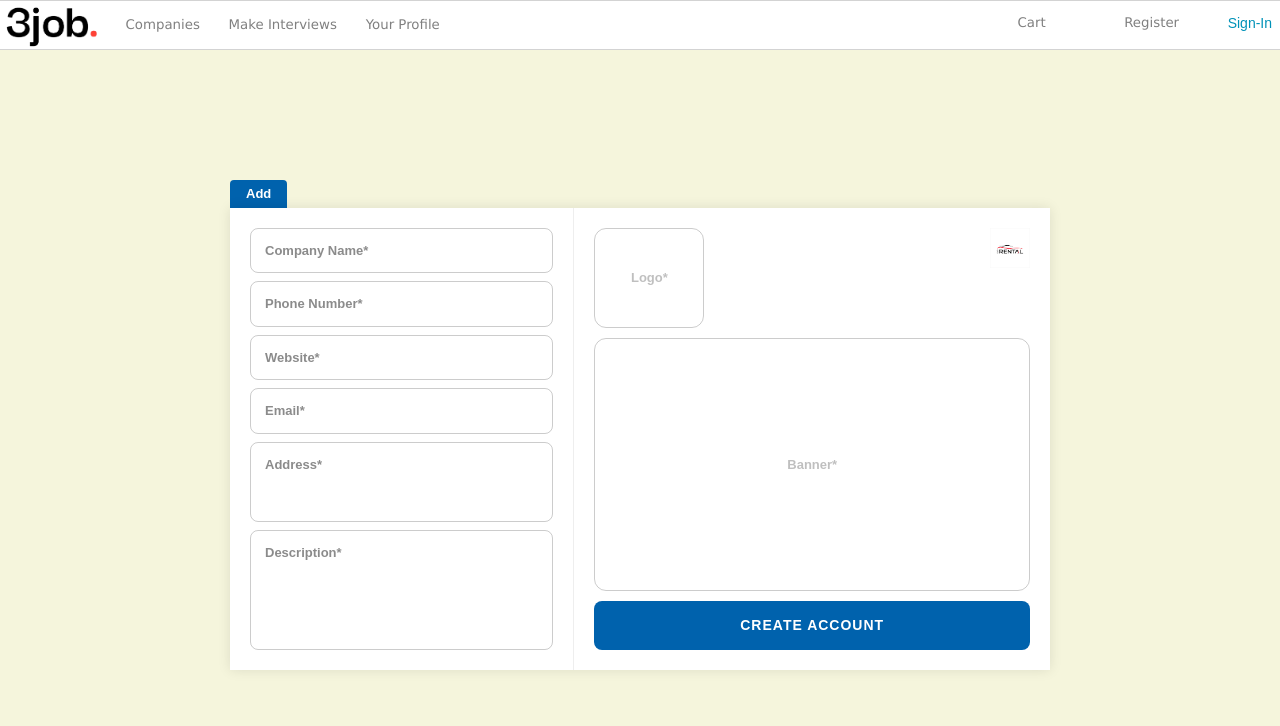
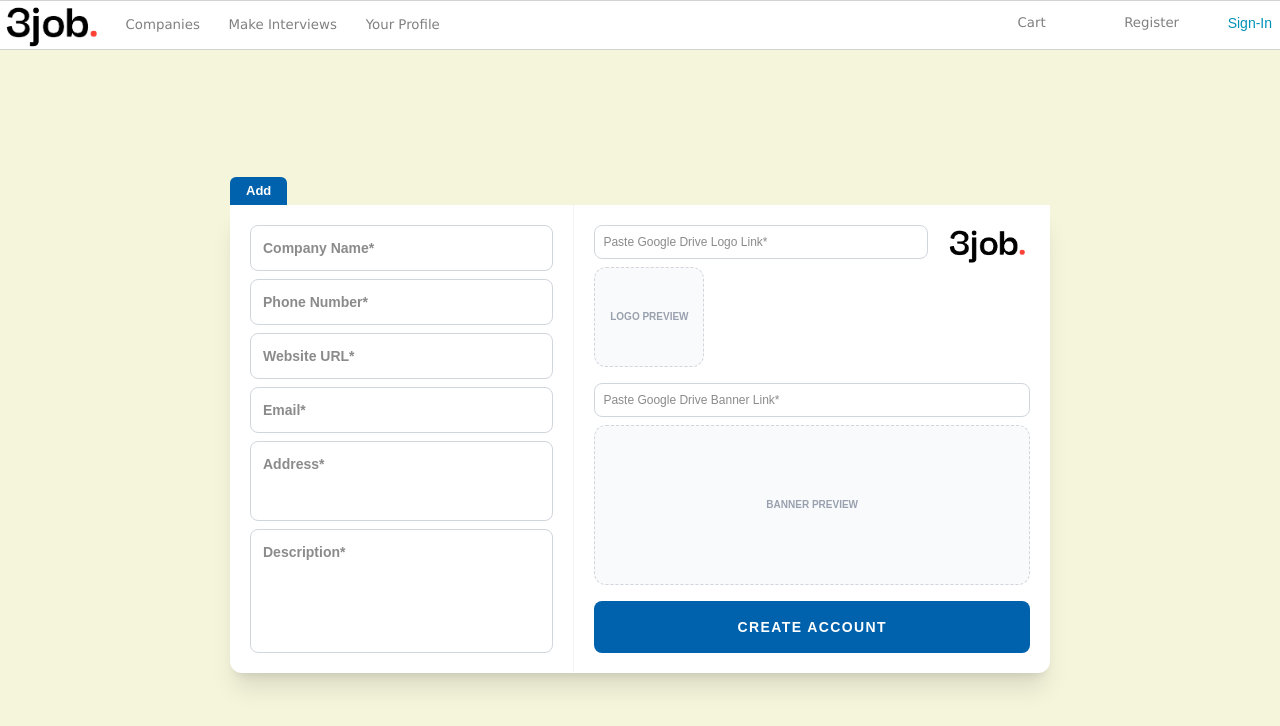
Before and after one commit to Boom21362/3Job_FrontEnd, a Next.js app: page /company/add in a window 1280 px wide. Shown: the top 726 px of the page. Built offline with nearby package versions, Linux system fonts and the light colour scheme; no server answers.

Commit message:
Updated Company page

```diff
--- a/next.config.ts
+++ b/next.config.ts
@@ -3,7 +3,7 @@ import type { NextConfig } from "next";
 const nextConfig: NextConfig = {
   /* config options here */
   images:{
-    domains:['drive.google.com','lh3.googleusercontent.com']}
+    domains:['drive.google.com','lh3.googleusercontent.com','media.licdn.com']}
 ,experimental: {
     serverActions: { bodySizeLimit: '2mb' },
 },
--- a/src/app/(companyinfo)/company/[cid]/page.tsx
+++ b/src/app/(companyinfo)/company/[cid]/page.tsx
@@ -1,88 +1,85 @@
-import getCompany from "@/libs/getCompany"
-import { getServerSession } from "next-auth"
-import { authOptions } from "@/app/api/auth/[...nextauth]/route"
-import Link from "next/link"
+import getCompany from "@/libs/getCompany";
+import { getServerSession } from "next-auth";
+import { authOptions } from "@/app/api/auth/[...nextauth]/route";
+import Link from "next/link";
+import Image from "next/image"; // Recommended for Next.js
 
 export default async function CompanyDetailPage({
   params,
 }: {
-  params: Promise<{ cid: string }>
+  params: Promise<{ cid: string }>;
 }) {
-  const { cid } = await params
+  const { cid } = await params;
 
-  // ดึงข้อมูลบริษัทจาก API โดยใช้ id จาก URL
-  const companyData = await getCompany(cid)
-  const company = companyData.data
+  // Fetch company data
+  const companyData = await getCompany(cid);
+  const company = companyData.data;
 
-  // เช็ค session ว่า user เป็น admin หรือเปล่า
-  const session = await getServerSession(authOptions)
-  const isAdmin = session?.user?.role === "admin"
+  // Check session and admin role
+  const session = await getServerSession(authOptions);
+  const isAdmin = session?.user?.role === "admin";
+
+  // Helper to handle Google Drive image links if necessary
+  const getImageUrl = (url: string) => {
+    if (!url) return null;
+    const driveMatch = url.match(/\/d\/(.+?)\/(view|edit|usp)/);
+    if (driveMatch && driveMatch[1]) {
+      return `https://lh3.googleusercontent.com/d/${driveMatch[1]}`;
+    }
+    return url;
+  };
+
+  const bannerImg = getImageUrl(company.compbannersrc);
+  const logoImg = getImageUrl(company.compimgsrc);
+  console.log(logoImg)
+  console.log(bannerImg)
 
   return (
-    <main
-      style={{
-        minHeight: "100vh",
-        background: "linear-gradient(180deg, #F5F5DC 53.85%, rgba(255,255,255,0.1) 100%)",
-        padding: "28px 60px",
-        fontFamily: "Inter, sans-serif",
-      }}
-    >
-      {/* Banner บนสุด */}
-      <div
-        style={{
-          background: "#D9D9D9",
-          borderRadius: "16px",
-          height: "180px",
-          display: "flex",
-          alignItems: "center",
-          justifyContent: "center",
-          color: "#888",
-          fontSize: "24px",
-          fontWeight: 600,
-        }}
-      >
-        Banner
+    <main className="min-h-screen bg-[#F5F5DC] p-4 md:p-8 lg:px-[60px] font-sans">
+
+      {/* 1. Banner Section (Now uses company.banner) */}
+      <div className="relative w-full h-[220px] rounded-2xl overflow-hidden shadow-inner bg-[#D9D9D9]">
+        {bannerImg ? (
+          <img
+            src={bannerImg}
+            alt="Company Banner"
+            className="w-full h-full object-cover"
+          />
+        ) : (
+          <div className="w-full h-full flex items-center justify-center text-[#888] text-2xl font-semibold">
+            {company.name}
+          </div>
+        )}
       </div>
 
-      {/* Avatar + ชื่อ + ปุ่ม */}
-      <div
-        style={{
-          display: "flex",
-          alignItems: "center",
-          gap: "16px",
-          marginTop: "-30px",
-          marginBottom: "32px",
-        }}
-      >
-        {/* Avatar ตัวอักษรแรกของชื่อบริษัท */}
-        <div
-          style={{
-            width: "100px", height: "100px",
-            background: "#1a1a2e",
-            borderRadius: "16px",
-            border: "4px solid #F5F5DC",
-            boxShadow: "0 4px 16px rgba(0,0,0,0.25)",
-            display: "flex", alignItems: "center", justifyContent: "center",
-            fontSize: "40px", fontWeight: 700, color: "#fff",
-            flexShrink: 0,
-          }}
-        >
-          {company.name.charAt(0).toUpperCase()}
+      {/* 2. Header Section (Avatar + Name + Buttons) */}
+      <div className="flex flex-col md:flex-row items-center md:items-end gap-6 -mt-12 mb-10 px-4">
+
+        {/* Avatar (Now uses company.logo) */}
+        <div className="w-[140px] h-[140px] bg-[#1a1a2e] rounded-3xl border-4 border-[#F5F5DC] shadow-2xl flex items-center justify-center overflow-hidden shrink-0">
+          {logoImg ? (
+            <img
+              src={logoImg}
+              alt="Logo"
+              className="w-full h-full object-cover"
+            />
+          ) : (
+            <span className="text-5xl font-bold text-white">
+              {company.name.charAt(0).toUpperCase()}
+            </span>
+          )}
         </div>
 
-        {/* ชื่อบริษัท + specialization tags */}
-        <div style={{ flex: 1 }}>
-          <div style={{ fontSize: "28px", fontWeight: 700, color: "#000", letterSpacing: "-0.5px", marginBottom: "6px" }}>
+        {/* Name and Tags */}
+        <div className="flex-1 text-center md:text-left pb-2">
+          <h1 className="text-3xl md:text-4xl font-extrabold text-slate-900 mb-3 tracking-tight">
             {company.name}
-          </div>
-          <div style={{ display: "flex", gap: "8px", flexWrap: "wrap" }}>
+          </h1>
+          <div className="flex flex-wrap gap-2 justify-center md:justify-start">
             {company.specializations.map((spec: string, i: number) => (
               <span
                 key={i}
-                style={{
-                  fontSize: "12px", background: "#E6F1FB", color: "#0C447C",
-                  borderRadius: "20px", padding: "3px 12px", fontWeight: 600,
-                }}
+                className="text-xs bg-[#E6F1FB] text-[#0C447C] rounded-full px-4 py-1.5 font-bold shadow-sm"
               >
                 {spec}
               </span>
@@ -90,72 +87,73 @@ export default async function CompanyDetailPage({
           </div>
         </div>
 
-        {/* ปุ่ม: admin เห็น Delete + Edit, ทุกคนเห็น Booking */}
-        <div style={{ display: "flex", gap: "10px", alignItems: "center", flexShrink: 0 }}>
+        {/* Action Buttons Group */}
+        <div className="flex flex-wrap gap-3 justify-center shrink-0 pb-2">
           {isAdmin && (
             <>
-              {/* ปุ่ม Delete เฉพาะ admin */}
-              <button
-                style={{
-                  width: "150px", height: "52px", background: "#C62828",
-                  borderRadius: "10px", border: "none", color: "#fff",
-                  fontSize: "14px", fontWeight: 700, cursor: "pointer",
-                }}
-              >
+              <button className="w-[140px] h-[52px] bg-[#C62828] hover:bg-red-700 rounded-xl text-white font-bold text-sm transition-colors shadow-md">
                 Delete Company
               </button>
-
-              {/* ปุ่ม Edit เฉพาะ admin */}
               <Link href={`/company/${cid}/edit`}>
-                <div
-                  style={{
-                    width: "150px", height: "52px", background: "#008EFB",
-                    borderRadius: "10px", color: "#fff", fontSize: "14px",
-                    fontWeight: 700, cursor: "pointer",
-                    display: "flex", alignItems: "center", justifyContent: "center",
-                  }}
-                >
+                <div className="w-[140px] h-[52px] bg-[#008EFB] hover:bg-blue-500 rounded-xl text-white font-bold text-sm flex items-center justify-center transition-colors shadow-md">
                   Edit Company
                 </div>
               </Link>
             </>
           )}
-
-          {/* ปุ่ม Booking ทุกคนเห็น */}
           <Link href={`/interviews/create?companyId=${cid}`}>
-            <div
-              style={{
-                width: "150px", height: "52px", background: "#0062AD",
-                borderRadius: "10px", color: "#fff", fontSize: "14px",
-                fontWeight: 700, cursor: "pointer", textAlign: "center",
-                lineHeight: 1.3, display: "flex", alignItems: "center",
-                justifyContent: "center",
-              }}
-            >
-              Booking<br />Interview
+            <div className="w-[140px] h-[52px] bg-[#0062AD] hover:bg-[#004a82] rounded-xl text-white font-bold text-sm flex items-center justify-center text-center leading-tight transition-all shadow-md active:scale-95">
+              Booking<br/>Interview
             </div>
           </Link>
         </div>
       </div>
 
-      {/* ข้อมูลบริษัท */}
-      <div style={{ display: "flex", flexDirection: "column", gap: "12px" }}>
-        <div style={{ fontSize: "18px", color: "#000" }}>
-          <strong>Phone Number:</strong> {company.tel}
+      {/* 3. INFO BOX */}
+      <div className="bg-white/60 backdrop-blur-md rounded-[32px] p-8 md:p-12 shadow-xl border border-white/40 mb-10">
+        <div className="grid grid-cols-1 md:grid-cols-2 gap-x-16 gap-y-6">
+          <div className="space-y-6">
+            <div className="flex flex-col">
+              <span className="text-sm font-bold text-[#0062AD] uppercase tracking-wider mb-1">Phone Number</span>
+              <span className="text-xl text-slate-800 font-medium">{company.tel}</span>
+            </div>
+            <div className="flex flex-col">
+              <span className="text-sm font-bold text-[#0062AD] uppercase tracking-wider mb-1">Email / Support</span>
+              <span className="text-xl text-slate-800 font-medium truncate">{company.website}</span>
+            </div>
+          </div>
+
+          <div className="space-y-6">
+            <div className="flex flex-col">
+              <span className="text-sm font-bold text-[#0062AD] uppercase tracking-wider mb-1">Office Address</span>
+              <span className="text-xl text-slate-800 font-medium leading-relaxed">{company.address}</span>
+            </div>
+            <div className="flex flex-col">
+              <span className="text-sm font-bold text-[#0062AD] uppercase tracking-wider mb-1">Official Website</span>
+              <a href={`https://${company.website}`} target="_blank" className="text-xl text-blue-600 font-medium hover:underline truncate">
+                {company.website}
+              </a>
+            </div>
+          </div>
         </div>
-        <div style={{ fontSize: "18px", color: "#000" }}>
-          <strong>Email:</strong> {company.website}
-        </div>
-        <div style={{ fontSize: "18px", color: "#000" }}>
-          <strong>Address:</strong> {company.address}
-        </div>
-        <div style={{ fontSize: "18px", color: "#000" }}>
-          <strong>Website:</strong> {company.website}
-        </div>
-        <div style={{ fontSize: "18px", color: "#000", marginTop: "6px", lineHeight: 1.7 }}>
-          <strong>Description:</strong> {company.description}
+
+        {/* 4. DESCRIPTION */}
+        <div className="hidden sm:block mt-10 pt-10 border-t border-slate-200/60">
+          <h3 className="text-2xl font-bold text-slate-900 mb-4">Company Description</h3>
+          <p className="text-slate-600 text-lg leading-relaxed max-w-5xl">
+            {company.description}
+          </p>
         </div>
       </div>
+
+      <div className="flex justify-center pb-10">
+        <Link
+          href="/company"
+          className="text-slate-500 hover:text-[#0062AD] transition-all underline underline-offset-8 decoration-1 decoration-slate-300 hover:decoration-[#0062AD] font-medium"
+        >
+          Back to Companies
+        </Link>
+      </div>
     </main>
-  )
+  );
 }
--- a/src/app/admin/dashboard/page.tsx
+++ b/src/app/admin/dashboard/page.tsx
@@ -21,7 +21,7 @@ export default async function AdminDashboard() {
             <div className="flex flex-col md:flex-row gap-8 w-full max-w-4xl">
 
                 {/* Button 1: Manage Companies */}
-                <Link href="/admin/companies" className="flex-1 group">
+                <Link href="/company" className="flex-1 group">
                     <div className="bg-white p-10 rounded-2xl shadow-md border-2 border-transparent hover:border-[#0062AD] hover:shadow-xl transition-all duration-300 flex flex-col items-center text-center h-full">
                         <div className="w-20 h-20 bg-blue-50 rounded-full flex items-center justify-center mb-6 group-hover:bg-[#0062AD] transition-colors">
                             <span className="text-3xl">🏢</span>
--- a/src/components/CompanyForm.tsx
+++ b/src/components/CompanyForm.tsx
@@ -9,10 +9,11 @@ interface Company {
   website?: string
   address?: string
   description?: string
+  complogosrc?: string // Added to support existing links
+  compbannersrc?: string
 }
 
 interface CompanyFormProps {
-  // ถ้ามี company ส่งมา = edit mode, ถ้าไม่มี = add mode
   company?: Company
   companyId?: string
 }
@@ -21,7 +22,6 @@ export default function CompanyForm({ company, companyId }: CompanyFormProps) {
   const router = useRouter()
   const isEdit = !!companyId
 
-  // เก็บค่า input ทุก field
   const [form, setForm] = useState({
     name: company?.name || "",
     tel: company?.tel || "",
@@ -29,32 +29,27 @@ export default function CompanyForm({ company, companyId }: CompanyFormProps) {
     email: "",
     address: company?.address || "",
     description: company?.description || "",
+    logo: company?.complogosrc || "", // Store the Drive Link
+    banner: company?.compbannersrc || "", // Store the Drive Link
   })
 
-  // เก็บรูป logo และ banner ที่ user เลือก
-  const [logoPreview, setLogoPreview] = useState<string | null>(null)
-  const [bannerPreview, setBannerPreview] = useState<string | null>(null)
+  // Helper function to convert Google Drive "view" links to "direct" image links
+  const getDirectDriveUrl = (url: string) => {
+    if (!url) return null;
+    const match = url.match(/\/d\/(.+?)\/(view|edit|usp)/);
+    if (match && match[1]) {
+      return `https://lh3.googleusercontent.com/u/0/d/${match[1]}`;
+    }
+    return url; // Return as is if it's already a direct link or not a drive link
+  }
 
-  // อัพเดท field ที่ user พิมพ์
   const handleChange = (e: React.ChangeEvent<HTMLInputElement | HTMLTextAreaElement>) => {
     setForm({ ...form, [e.target.name]: e.target.value })
   }
 
-  // preview รูปที่ user เลือก
-  const handleImage = (e: React.ChangeEvent<HTMLInputElement>, type: "logo" | "banner") => {
-    const file = e.target.files?.[0]
-    if (!file) return
-    const url = URL.createObjectURL(file)
-    if (type === "logo") setLogoPreview(url)
-    else setBannerPreview(url)
-  }
-
-  // submit form สร้างหรือแก้ไขบริษัท ใช้ Vercel URL แทน localhost
   const handleSubmit = async () => {
     const baseUrl = "https://3-job-back-end.vercel.app/api/v1"
-    const url = isEdit
-      ? `${baseUrl}/companies/${companyId}`
-      : `${baseUrl}/companies`
+    const url = isEdit ? `${baseUrl}/companies/${companyId}` : `${baseUrl}/companies`
     const method = isEdit ? "PUT" : "POST"
 
     await fetch(url, {
@@ -67,72 +62,70 @@ export default function CompanyForm({ company, companyId }: CompanyFormProps) {
   }
 
   return (
-    <main className="h-[calc(100vh-50px)] overflow-hidden flex flex-col items-center justify-center bg-[#F5F5DC]">
+    <main className="h-[calc(100vh-50px)] overflow-hidden flex flex-col items-center justify-center bg-[#F5F5DC] p-4">
+      <div className="flex flex-col w-full max-w-[820px]">
 
-      <div style={{ display: "flex", flexDirection: "column", width: "100%", maxWidth: "820px" }}>
-
-        {/* badge Add/Edit ติดอยู่บนซ้ายของ card */}
-        <div style={{
-          alignSelf: "flex-start",
-          background: "#0062AD",
-          color: "#fff",
-          fontSize: "13px",
-          fontWeight: 700,
-          padding: "4px 16px",
-          borderRadius: "4px 4px 0 0",
-        }}>
+        {/* Badge */}
+        <div className="self-start bg-[#0062AD] text-white text-[13px] font-bold px-4 py-1 rounded-t-md">
           {isEdit ? "Edit" : "Add"}
         </div>
 
-        <div style={{ background: "#fff", boxShadow: "0 0 12px rgba(0,0,0,0.1)", display: "flex", width: "100%" }}>
+        <div className="bg-white shadow-xl flex flex-col md:flex-row w-full rounded-b-xl overflow-hidden">
 
-          {/* ฝั่งซ้าย: input fields */}
-          <div style={{ flex: "0 0 42%", padding: "20px", display: "flex", flexDirection: "column", gap: "8px", borderRight: "1px solid #eee" }}>
-            <input name="name" value={form.name} onChange={handleChange} placeholder="Company Name*"
-              style={{ border: "1px solid rgba(0,0,0,0.2)", borderRadius: "8px", padding: "12px 14px", fontSize: "13px", fontWeight: 600, outline: "none", width: "100%" }} />
-            <input name="tel" value={form.tel} onChange={handleChange} placeholder="Phone Number*"
-              style={{ border: "1px solid rgba(0,0,0,0.2)", borderRadius: "8px", padding: "12px 14px", fontSize: "13px", fontWeight: 600, outline: "none", width: "100%" }} />
-            <input name="website" value={form.website} onChange={handleChange} placeholder="Website*"
-              style={{ border: "1px solid rgba(0,0,0,0.2)", borderRadius: "8px", padding: "12px 14px", fontSize: "13px", fontWeight: 600, outline: "none", width: "100%" }} />
-            <input name="email" value={form.email} onChange={handleChange} placeholder="Email*" type="email"
-              style={{ border: "1px solid rgba(0,0,0,0.2)", borderRadius: "8px", padding: "12px 14px", fontSize: "13px", fontWeight: 600, outline: "none", width: "100%" }} />
-            <textarea name="address" value={form.address} onChange={handleChange} placeholder="Address*"
-              style={{ border: "1px solid rgba(0,0,0,0.2)", borderRadius: "8px", padding: "12px 14px", fontSize: "13px", fontWeight: 600, outline: "none", width: "100%", height: "80px", resize: "none" }} />
-            <textarea name="description" value={form.description} onChange={handleChange} placeholder="Description*"
-              style={{ border: "1px solid rgba(0,0,0,0.2)", borderRadius: "8px", padding: "12px 14px", fontSize: "13px", fontWeight: 600, outline: "none", width: "100%", flex: 1, resize: "none", minHeight: "120px" }} />
+          {/* Left Side: Inputs */}
+          <div className="flex-[0_0_42%] p-5 flex flex-col gap-2 border-r border-gray-100">
+            <input name="name" value={form.name} onChange={handleChange} placeholder="Company Name*" className="border border-gray-300 rounded-lg p-3 text-sm font-semibold outline-none focus:border-[#0062AD]" />
+            <input name="tel" value={form.tel} onChange={handleChange} placeholder="Phone Number*" className="border border-gray-300 rounded-lg p-3 text-sm font-semibold outline-none focus:border-[#0062AD]" />
+            <input name="website" value={form.website} onChange={handleChange} placeholder="Website URL*" className="border border-gray-300 rounded-lg p-3 text-sm font-semibold outline-none focus:border-[#0062AD]" />
+            <input name="email" value={form.email} onChange={handleChange} placeholder="Email*" type="email" className="border border-gray-300 rounded-lg p-3 text-sm font-semibold outline-none focus:border-[#0062AD]" />
+            <textarea name="address" value={form.address} onChange={handleChange} placeholder="Address*" className="border border-gray-300 rounded-lg p-3 text-sm font-semibold outline-none h-20 resize-none" />
+            <textarea name="description" value={form.description} onChange={handleChange} placeholder="Description*" className="border border-gray-300 rounded-lg p-3 text-sm font-semibold outline-none flex-1 min-h-[120px] resize-none" />
           </div>
 
-          {/* ฝั่งขวา: logo, banner, ปุ่ม submit */}
-          <div style={{ flex: 1, padding: "20px", display: "flex", flexDirection: "column", gap: "10px" }}>
+          {/* Right Side: Google Drive Links & Previews */}
+          <div className="flex-1 p-5 flex flex-col gap-4">
 
-            <div style={{ display: "flex", alignItems: "flex-start", gap: "10px" }}>
-              {/* กล่อง Logo กดเพื่อเลือกรูป */}
-              <label style={{ width: "110px", height: "100px", border: "1px solid rgba(0,0,0,0.2)", borderRadius: "12px", display: "flex", alignItems: "center", justifyContent: "center", cursor: "pointer", overflow: "hidden", flexShrink: 0 }}>
-                {logoPreview
-                  ? <img src={logoPreview} alt="logo" style={{ width: "100%", height: "100%", objectFit: "cover" }} />
-                  : <span style={{ fontSize: "13px", fontWeight: 600, color: "rgba(0,0,0,0.25)" }}>Logo*</span>
-                }
-                <input type="file" accept="image/*" onChange={(e) => handleImage(e, "logo")} style={{ display: "none" }} />
-              </label>
+            <div className="flex items-center gap-4">
+              {/* Logo Link & Preview */}
+              <div className="flex flex-col gap-2 w-full">
+                <input
+                  name="logo"
+                  value={form.logo}
+                  onChange={handleChange}
+                  placeholder="Paste Google Drive Logo Link*"
+                  className="border border-gray-300 rounded-lg p-2 text-xs outline-none focus:border-[#0062AD]"
+                />
+                <div className="w-[110px] h-[100px] border border-dashed border-gray-300 rounded-xl flex items-center justify-center overflow-hidden bg-gray-50">
+                  {form.logo ? (
+                    <img src={getDirectDriveUrl(form.logo)!} alt="logo preview" className="w-full h-full object-cover" onError={(e) => (e.currentTarget.src = "")} />
+                  ) : (
+                    <span className="text-[10px] text-gray-400 text-center px-2 font-bold uppercase">Logo Preview</span>
+                  )}
+                </div>
+              </div>
 
-              {/* logo 3job */}
-              <div style={{ marginLeft: "auto" }}>
-                <img src="/img/logo.avif" alt="3job logo" style={{ height: "40px", width: "auto" }} />
+              <img src="/img/3joblogo.png" alt="3job logo" className="h-10 w-auto ml-auto self-start" />
+            </div>
+
+            {/* Banner Link & Preview */}
+            <div className="flex flex-col gap-2 flex-1">
+              <input
+                name="banner"
+                value={form.banner}
+                onChange={handleChange}
+                placeholder="Paste Google Drive Banner Link*"
+                className="border border-gray-300 rounded-lg p-2 text-xs outline-none focus:border-[#0062AD]"
+              />
+              <div className="flex-1 border border-dashed border-gray-300 rounded-xl flex items-center justify-center overflow-hidden bg-gray-50 min-h-[160px]">
+                {form.banner ? (
+                  <img src={getDirectDriveUrl(form.banner)!} alt="banner preview" className="w-full h-full object-cover" />
+                ) : (
+                  <span className="text-[10px] text-gray-400 font-bold uppercase">Banner Preview</span>
+                )}
               </div>
             </div>
 
-            {/* กล่อง Banner กดเพื่อเลือกรูป */}
-            <label style={{ flex: 1, border: "1px solid rgba(0,0,0,0.2)", borderRadius: "12px", display: "flex", alignItems: "center", justifyContent: "center", cursor: "pointer", overflow: "hidden", minHeight: "180px" }}>
-              {bannerPreview
-                ? <img src={bannerPreview} alt="banner" style={{ width: "100%", height: "100%", objectFit: "cover" }} />
-                : <span style={{ fontSize: "13px", fontWeight: 600, color: "rgba(0,0,0,0.25)" }}>Banner*</span>
-              }
-              <input type="file" accept="image/*" onChange={(e) => handleImage(e, "banner")} style={{ display: "none" }} />
-            </label>
-
-            {/* ปุ่ม submit */}
-            <button onClick={handleSubmit}
-              style={{ background: "#0062AD", color: "#fff", border: "none", borderRadius: "8px", padding: "14px", fontSize: "14px", fontWeight: 700, cursor: "pointer", letterSpacing: "1px", width: "100%" }}>
+            <button onClick={handleSubmit} className="bg-[#0062AD] text-white rounded-lg p-4 text-sm font-bold tracking-widest hover:bg-[#004a82] transition-colors">
               {isEdit ? "SAVE CHANGES" : "CREATE ACCOUNT"}
             </button>
           </div>
--- a/src/components/TopMenu.tsx
+++ b/src/components/TopMenu.tsx
@@ -16,7 +16,7 @@ export default async function TopMenu(){
             alt = 'logo'
             width={0} height={0} sizes='100vh'/>
             </Link>
-            <TopMenuItem title='Companies' pageref='/car'/>
+            <TopMenuItem title='Companies' pageref='/company'/>
             <TopMenuItem title='Make Interviews' pageref='/reservations'/>
             <TopMenuItem title='Your Profile' pageref='/profile'/>
             <div className='flex flex-row absolute right-0'>
```
Also changed, not shown: src/components/CompanyList.tsx (+32 -69 lines).
